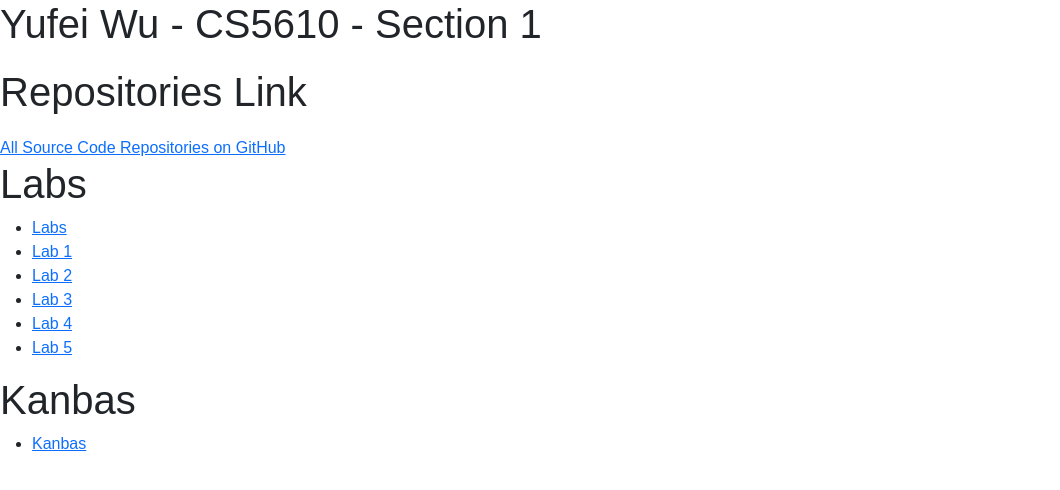
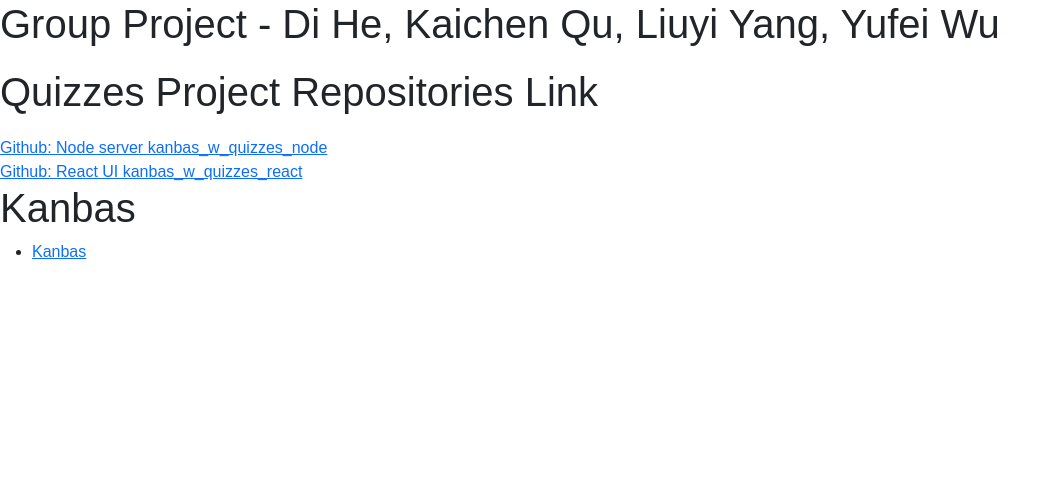
Before and after one commit to yufeiwu0106/kanbas_w_quizzes_react, a React (Create React App) app: page /Dashboard#/Landing in a window 1280 px wide. Shown: the top 490 px of the page, without its empty margins (0-1060 px from the left). Built offline with nearby package versions, Linux system fonts and the light colour scheme; no server answers.

Commit message:
fix landing page

```diff
--- a/src/Landing/index.tsx
+++ b/src/Landing/index.tsx
@@ -11,31 +11,28 @@
     <div>
       {/* Full name and section number */}
       <div style={{ marginBottom: "20px" }}>
-        <h1>Yufei Wu - CS5610 - Section 1</h1>
+        <h1>Group Project - Di He, Kaichen Qu, Liuyi Yang, Yufei Wu </h1>
       </div>
 
       {/* Heading for GitHub link */}
-      <h1>Repositories Link</h1>
+      <h1>Quizzes Project Repositories Link</h1>
       <div style={{ marginTop: "20px" }}>
         <a
-          href="https://github.com/yufeiwu0106/kanbas-react-web-app/tree/a2"
+          href="https://github.com/yufeiwu0106/kanbas_w_quizzes_node"
           target="_blank"
           rel="noopener noreferrer"
         >
-          All Source Code Repositories on GitHub
+          Github: Node server kanbas_w_quizzes_node
+        </a>
+        <br />
+        <a
+          href="https://github.com/yufeiwu0106/kanbas_w_quizzes_react"
+          target="_blank"
+          rel="noopener noreferrer"
+        >
+          Github: React UI kanbas_w_quizzes_react
         </a>
       </div>
-
-      <h1>Labs</h1>
-
-      <ul>
-        <li><Link to="/Labs/Lab1">Labs</Link></li>
-        <li><Link to="/Labs/Lab1">Lab 1</Link></li>
-        <li><Link to="/Labs/Lab2">Lab 2</Link></li>
-        <li><Link to="/Labs/Lab3">Lab 3</Link></li>
-        <li><Link to="/Labs/Lab4">Lab 4</Link></li>
-        <li><Link to="/Labs/Lab5">Lab 5</Link></li>
-      </ul>
 
       <h1>Kanbas</h1>
 
```
